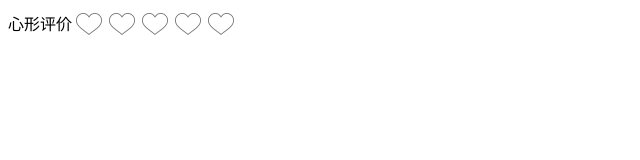
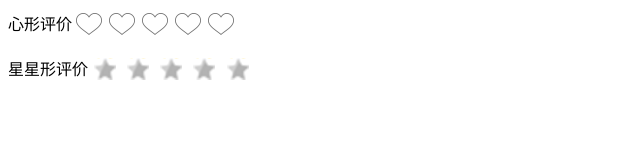
Before and after one commit to liumapp/starComment, a website: page index.html in a window 1280 px wide. Shown: the whole page, without its empty margins (0-640 px from the left). Drawn offline with Linux system fonts and the light colour scheme; files that its build step writes are made by us from their sources.

Commit message:
add stars

```diff
--- a/index.html
+++ b/index.html
@@ -29,7 +29,17 @@
 		<span class="star5" v="5" k="5" t="0"></span>
 	</span>
 </div>
-
+<br>
+<div>
+    <span>星星形评价</span>
+        <span class="pStars2">
+        <span class="star1" v="1" k="1" t="0"></span>
+        <span class="star2" v="2" k="2" t="0"></span>
+        <span class="star3" v="3" k="3" t="0"></span>
+        <span class="star4" v="4" k="4" t="0"></span>
+        <span class="star5" v="5" k="5" t="0"></span>
+    </span>
+</div>
 
 <script type="text/javascript">
     $(document).starComment({
--- a/src/js/starComment.js
+++ b/src/js/starComment.js
@@ -8,7 +8,9 @@
         $(".pStars>span").click(function () {
             $(this).addClass("sactive").siblings().removeClass("sactive");
         });
-
+        $(".pStars2>span").click(function () {
+            $(this).addClass("sactive").siblings().removeClass("sactive");
+        });
     };
 
 
--- a/src/less/ui/index.less
+++ b/src/less/ui/index.less
@@ -42,3 +42,49 @@
 		width:158px;
 	}
 }
+
+
+.pStars2{
+	top: 5px;
+	width:158px;
+	height: 22px;
+	overflow: hidden;
+	position:relative;
+	display: inline-block;
+	background:url("../images/starsAll.png") no-repeat 0 -22px;
+	span{
+		position:absolute;
+		top: 0;
+		left: 0;
+		display: block;
+		width:0;
+		height: 22px;
+		overflow: hidden;
+		background: transparent;
+	}
+	 span:hover ,  span.sactive{
+		background: url("../images/starsAll.png") no-repeat 0 0;
+	}
+	 .star1{
+		z-index: 5;
+		width:26px;
+	}
+	 .star2{
+		z-index: 4;
+		width:59px;
+	}
+
+	 .star3{
+		z-index: 3;
+		width:92px;
+	}
+
+	 .star4{
+		z-index: 2;
+		width:125px;
+	}
+	 .star5{
+		z-index: 1;
+		width:158px;
+	}
+}
```
Also changed, not shown: dist/css/starComment.css, dist/images/starsAll.png (added), dist/js/starComment.js, src/images/starsAll.png (added).
